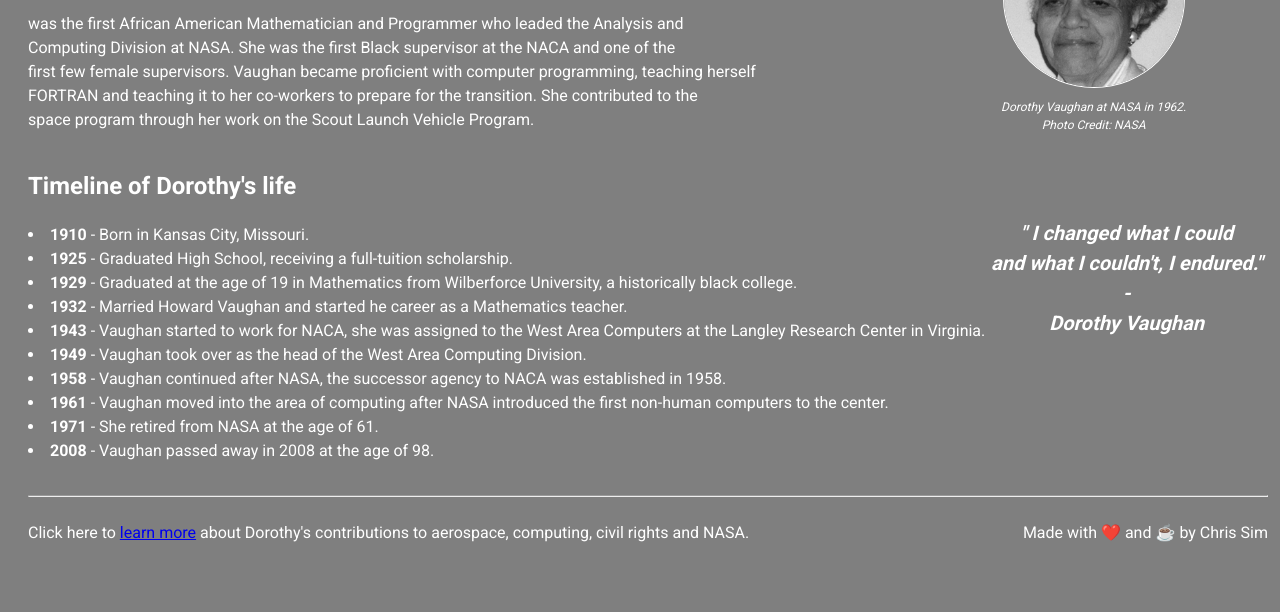
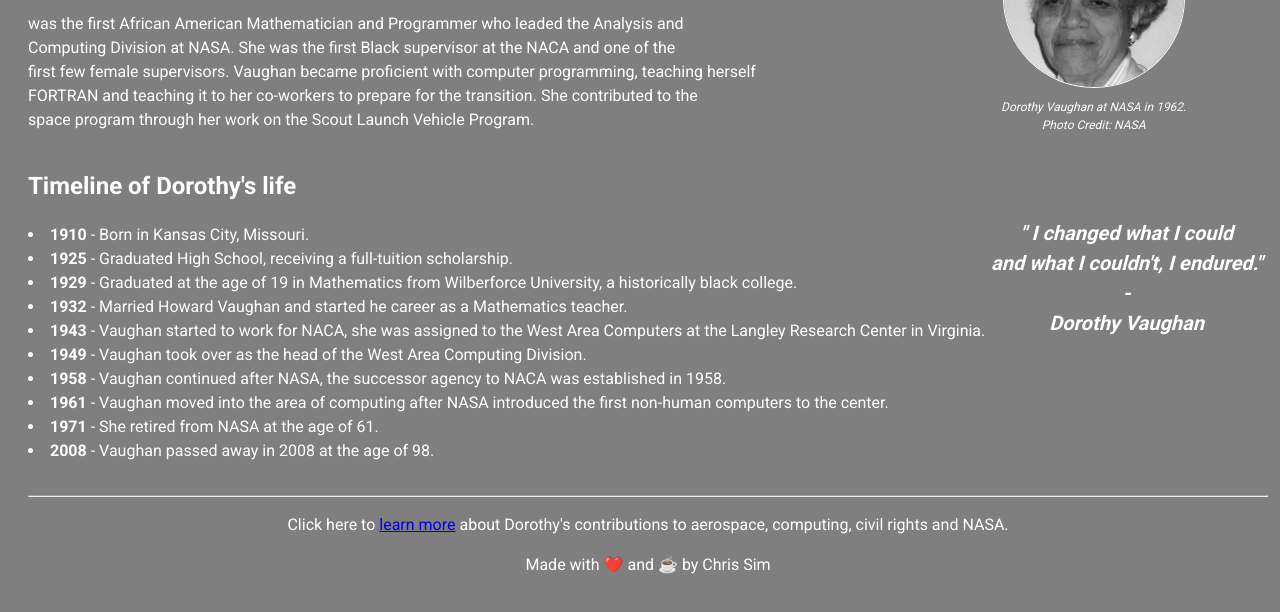
Before and after one commit to chrispsim/dorothy-vaughan-tribute-page, a plain HTML site: page index.html in a window 1280 px wide. Shown: the part 140-752 px from the top of the page. Drawn offline with Linux system fonts and the light colour scheme.

Commit message:
Revised CSS

```diff
--- a/css/style.css
+++ b/css/style.css
@@ -77,12 +77,11 @@ img {
 
 /*--- Footer ---*/
 .learn-more {
-  float: left;
+  text-align: center;
 }
 
 .sign-off {
-  display: inline-block;
-  float: right;
+  text-align: center;
 }
 
 /*--- Media Queries ---*/
```
